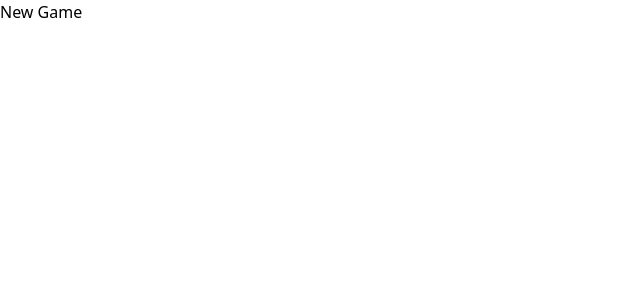
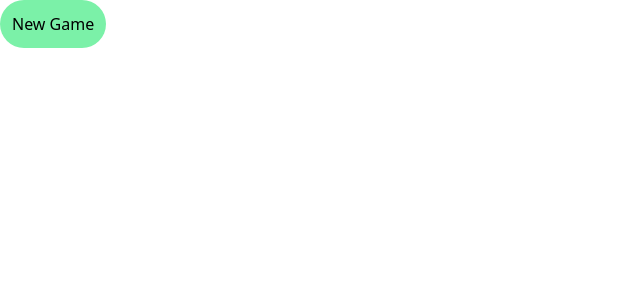
Before and after one commit to Fieldmedic67/CardsLibrary, a React (Vite) app: page /two-three-seven-ten in a window 1280 px wide. Shown: the top 300 px of the page, without its empty margins (0-640 px from the left). Built offline with nearby package versions, Linux system fonts and the light colour scheme.

Commit message:
colored button

```diff
--- a/src/Layout.jsx
+++ b/src/Layout.jsx
@@ -2,5 +2,9 @@ import { Outlet } from "react-router-dom";
 
 
 export function Layout() {
-    return <><Outlet /> </>
+    return (
+    <div>
+        <><p></p><Outlet /></>
+</div>
+)
 }
--- a/src/pages/TwoThreeSevenTen.jsx
+++ b/src/pages/TwoThreeSevenTen.jsx
@@ -72,7 +72,7 @@ const TwoThreeSevenTen = () => {
 
     return (
         <div>
-            <button onClick={NewGame}>New Game</button>
+            <button className="p-3 bg-green-300 rounded-full" onClick={NewGame}>New Game</button>
 
             <div className="p1FaceDown"> {p1FaceDown.length > 0 && p1FaceDown.map((card, index) => (
                 <img key={index} src={`https://deckofcardsapi.com/static/img/back.png`} onClick={() => Player1PlayFaceDown(index)} />))}
```
